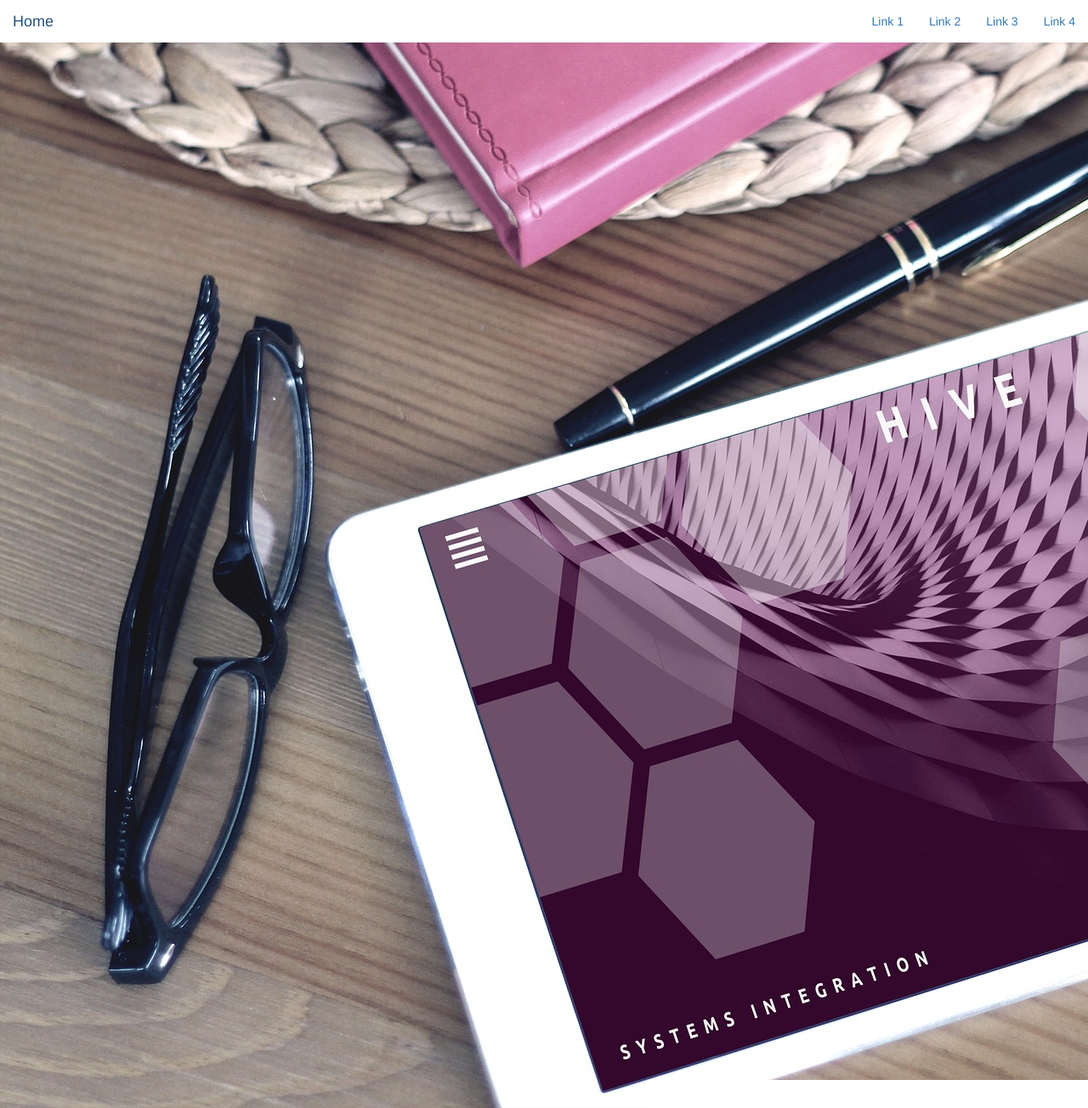
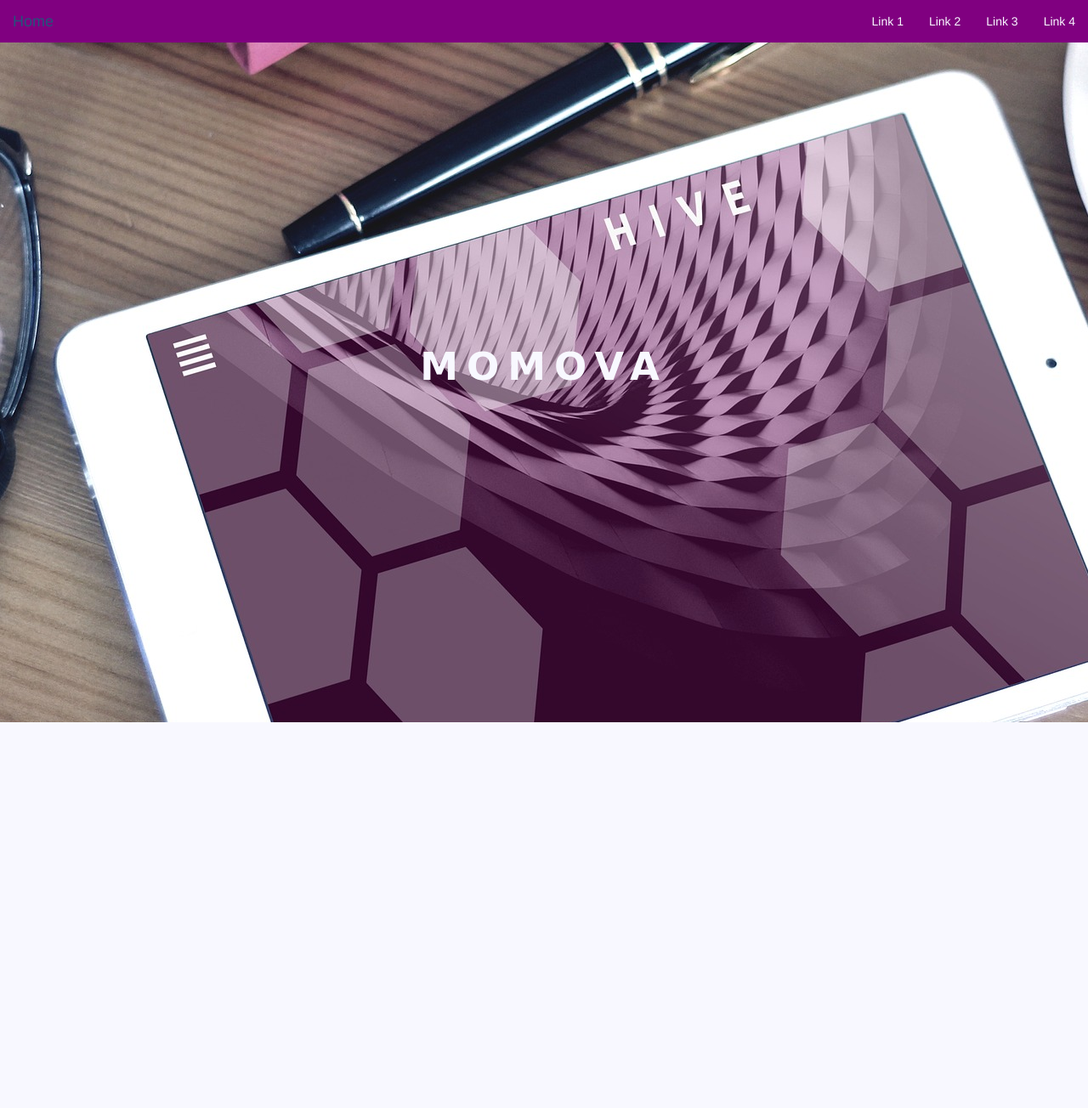
Before and after one commit to dbranch82/danielle-about-me, a PHP site: page / in a window 1280 px wide; the page is wider, and only the part inside the window is pictured. Shown: that part at 85% size. After the commit the page ends 850 px from the top of that part, so only its background shows below. Run offline with PHP 8.4, Linux system fonts and the light colour scheme; some libraries are stand-ins or nearby versions.

Commit message:
making color changes and taking out incorrect files

```diff
--- /dev/null
+++ b/public_html/css/style.css
@@ -0,0 +1,32 @@
+
+.bgimg-1 {
+	min-height: 100%;
+	background: url("../documentation/images/web.jpg") no-repeat center center;
+	height: 100vh;
+	background-attachment: fixed;
+}
+
+.caption {
+	position: absolute;
+	left: 0;
+	top: 50%;
+	width: 100%;
+	text-align: center;
+	color: ghostwhite;
+}
+
+.caption span.border {
+	font-size: 45px;
+	letter-spacing: 10px;
+	font-family: "Comic Sans MS", comic sans cursive;
+	font-stretch: expanded;
+	font-weight: bold;
+}
+
+div#bs-example-navbar-collapse-1 {
+	background-color: purple;
+}
+
+a {
+	color: ghostwhite;
+}
--- a/public_html/index.php
+++ b/public_html/index.php
@@ -9,11 +9,13 @@
 		<link rel="stylesheet" href="https://maxcdn.bootstrapcdn.com/bootstrap/3.3.7/css/bootstrap.min.css"
 				integrity="sha384-BVYiiSIFeK1dGmJRAkycuHAHRg32OmUcww7on3RYdg4Va+PmSTsz/K68vbdEjh4u" crossorigin="anonymous">
 
+
+		<!-- custom stylesheet -->
+		<link rel="stylesheet" href="css/style.css">
+
 		<!-- Google Fonts -->
 		<link href="https://fonts.googleapis.com/css?family=Playball|Roboto:400,400i,700,700i" rel="stylesheet">
 
-		<!-- custom stylesheet -->
-		<link rel="stylesheet" href="css/style.css">
 
 		<!-- HTML5 shim and Respond.js for IE8 support of HTML5 elements and media queries -->
 		<!-- WARNING: Respond.js doesn't work if you view the page via file:// -->
@@ -34,8 +36,7 @@
 	<body>
 
 		<div class="navbar-header">
-			<button type="button" class="navbar-toggle collapsed" data-toggle="collapse"
-					  data-target="#bs-example-navbar-collapse-1" aria-expanded="false">
+			<button type="button" class="navbar-toggle collapsed" data-toggle="collapse">
 				<span class="sr-only">Toggle navigation</span>
 				<span class="icon-bar"></span>
 				<span class="icon-bar"></span>
@@ -51,13 +52,11 @@
 				<li><a href="#">Link 4</a></li>
 			</ul>
 		</div><!-- /.navbar-collapse -->
-		<div>
-			<div class="bgimg"></div>
+		<div class="bgimg-1">
 			<div class="caption">
 				<span class="border">
-
-					<img src="documentation/images/web.jpg" alt=gangsta/>
-				</span>
+			<p>MOMOVA</p>
+					</span>
 			</div>
 		</div>
 
```
Also changed, not shown: css/style.css (deleted, +0 -38 lines).
